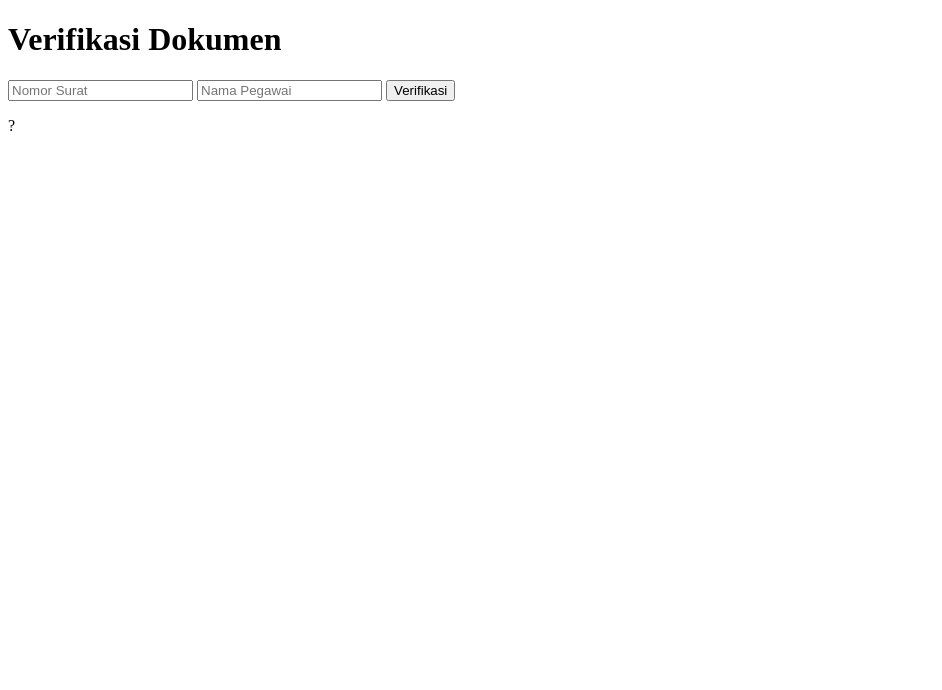
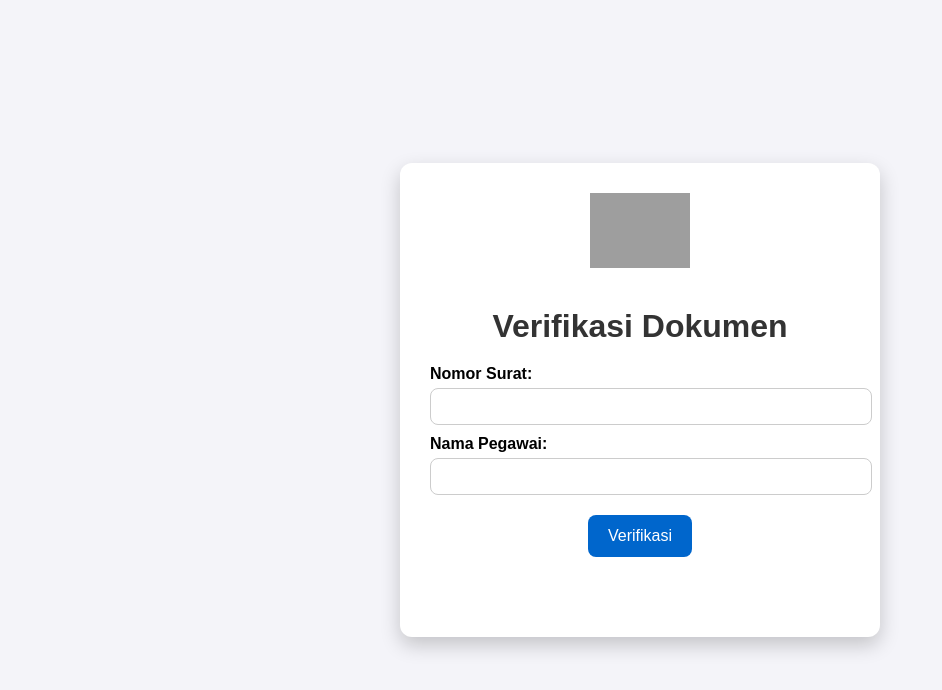
Before and after one commit to fathar32/verifbkpsdmbuton09, a plain HTML site: page index.html in a window 1280 px wide. Shown: the whole page, without its empty margins (0-942 px from the left). Drawn offline with Linux system fonts and the light colour scheme; grey boxes are pictures that could not be loaded.

Commit message:
Update index.html

```diff
--- a/index.html
+++ b/index.html
@@ -1,20 +1,108 @@
 <!DOCTYPE html>
-<html lang="id">
+<html lang="en">
 <head>
   <meta charset="UTF-8">
   <title>Sistem Verifikasi Dokumen</title>
-  <link rel="stylesheet" href="style.css">
+  <style>
+    body {
+      font-family: Arial, sans-serif;
+      background: #f4f4f9; /* warna polos abu-abu muda */
+      margin: 0;
+      padding: 0;
+      display: flex;
+      justify-content: center;
+      align-items: center;
+      height: 100vh;
+    }
+
+    .container {
+      background: #fff;
+      padding: 30px;
+      border-radius: 12px;
+      box-shadow: 0 8px 20px rgba(0,0,0,0.2);
+      width: 420px;
+      text-align: center;
+    }
+
+    .logo {
+      width: 100px;
+      margin-bottom: 15px;
+    }
+
+    h1 {
+      margin-bottom: 20px;
+      color: #333;
+    }
+
+    label {
+      display: block;
+      margin-top: 10px;
+      font-weight: bold;
+      text-align: left;
+    }
+
+    input {
+      width: 100%;
+      padding: 10px;
+      margin-top: 5px;
+      border: 1px solid #ccc;
+      border-radius: 8px;
+    }
+
+    button {
+      margin-top: 20px;
+      padding: 12px 20px;
+      background: #0066cc;
+      border: none;
+      border-radius: 8px;
+      color: #fff;
+      font-size: 16px;
+      cursor: pointer;
+    }
+
+    button:hover {
+      background: #004c99;
+    }
+
+    #hasil {
+      margin-top: 20px;
+      padding: 15px;
+      border-radius: 8px;
+      font-size: 14px;
+    }
+
+    .success {
+      background: #e0f7e9;
+      color: #2e7d32;
+      border: 1px solid #2e7d32;
+    }
+
+    .error {
+      background: #fdecea;
+      color: #c62828;
+      border: 1px solid #c62828;
+    }
+  </style>
 </head>
 <body>
-  <h1>Verifikasi Dokumen</h1>
-  <form id="formVerifikasi">
-    <input type="text" id="nomorSurat" placeholder="Nomor Surat" required>
-    <input type="text" id="namaPegawai" placeholder="Nama Pegawai" required>
-    <button type="submit">Verifikasi</button>
-  </form>
-  <p id="hasil">?</p>
+  <div class="container">
+    <!-- Logo Kabupaten Buton -->
+    <img src="https://upload.wikimedia.org/wikipedia/commons/0/0a/Lambang_Kabupaten_Buton.png" alt="Logo Kabupaten Buton" class="logo">
 
-  <!-- Hubungkan script.js -->
+    <h1>Verifikasi Dokumen</h1>
+    <form id="verifikasiForm">
+      <label for="nomorSurat">Nomor Surat:</label>
+      <input type="text" id="nomorSurat" required>
+
+      <label for="namaPegawai">Nama Pegawai:</label>
+      <input type="text" id="namaPegawai" required>
+
+      <button type="submit">Verifikasi</button>
+    </form>
+
+    <div id="hasil"></div>
+  </div>
+
   <script src="script.js"></script>
 </body>
 </html>
```
